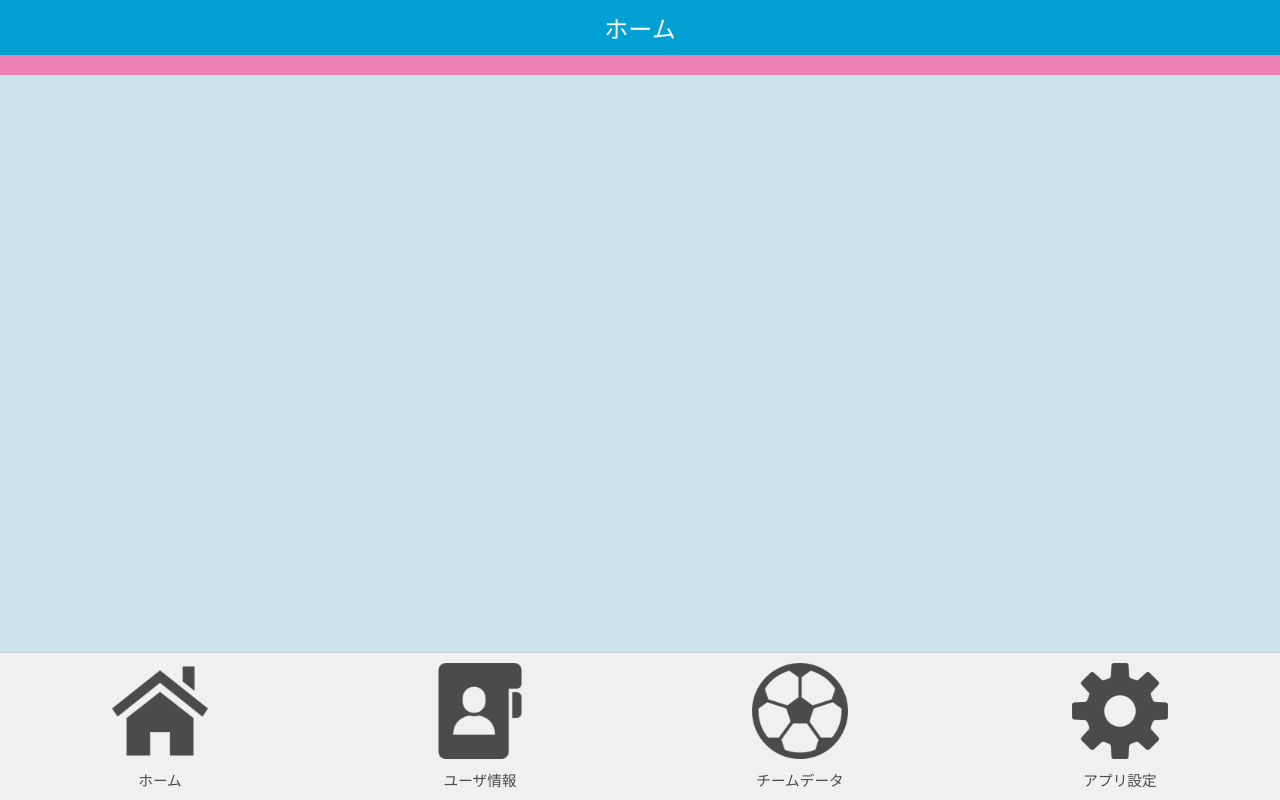
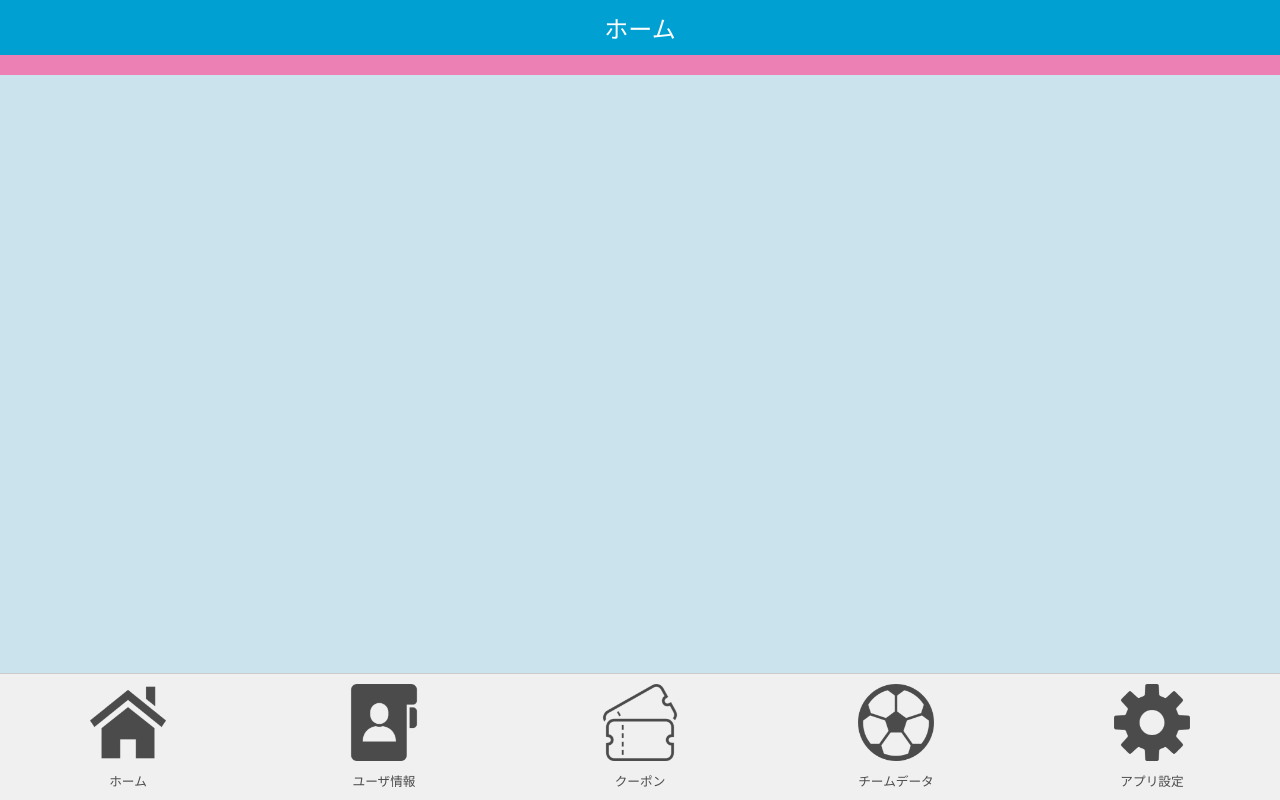
Before and after one commit to mountain-under/gabaison, a Vue app in the folder vuecli/app/reserve/: page /#/ in a window 1280 px wide. Built offline with nearby package versions, Linux system fonts and the light colour scheme; the HTML template or start-up script is replaced by a standard one.

Commit message:
バーにクーポンを追加

```diff
--- a/vuecli/app/reserve/src/components/BottomNavigation.vue
+++ b/vuecli/app/reserve/src/components/BottomNavigation.vue
@@ -6,11 +6,16 @@
         <span>ホーム</span>
       </router-link>
     </div>
-
     <div class="nav-item">
       <router-link to="/user-info" class="nav-link">
         <img src="@/assets/icons/user-info-icon.png" alt="ユーザ情報" />
         <span>ユーザ情報</span>
+      </router-link>
+    </div>
+    <div class="nav-item">
+      <router-link to="/couponlist" class="nav-link">
+        <img src="@/assets/icons/coupon-icon.png" alt="クーポン" />
+        <span>クーポン</span>
       </router-link>
     </div>
     <div class="nav-item">
@@ -50,7 +55,7 @@ export default {
 .nav-item {
   width: 25%;
   text-align: center;
-  font-size: 11pt;
+  font-size: 9.5pt;
   display: inline
 }
 
```
Also changed, not shown: vuecli/app/reserve/src/assets/icons/coupon-icon.png (added).
